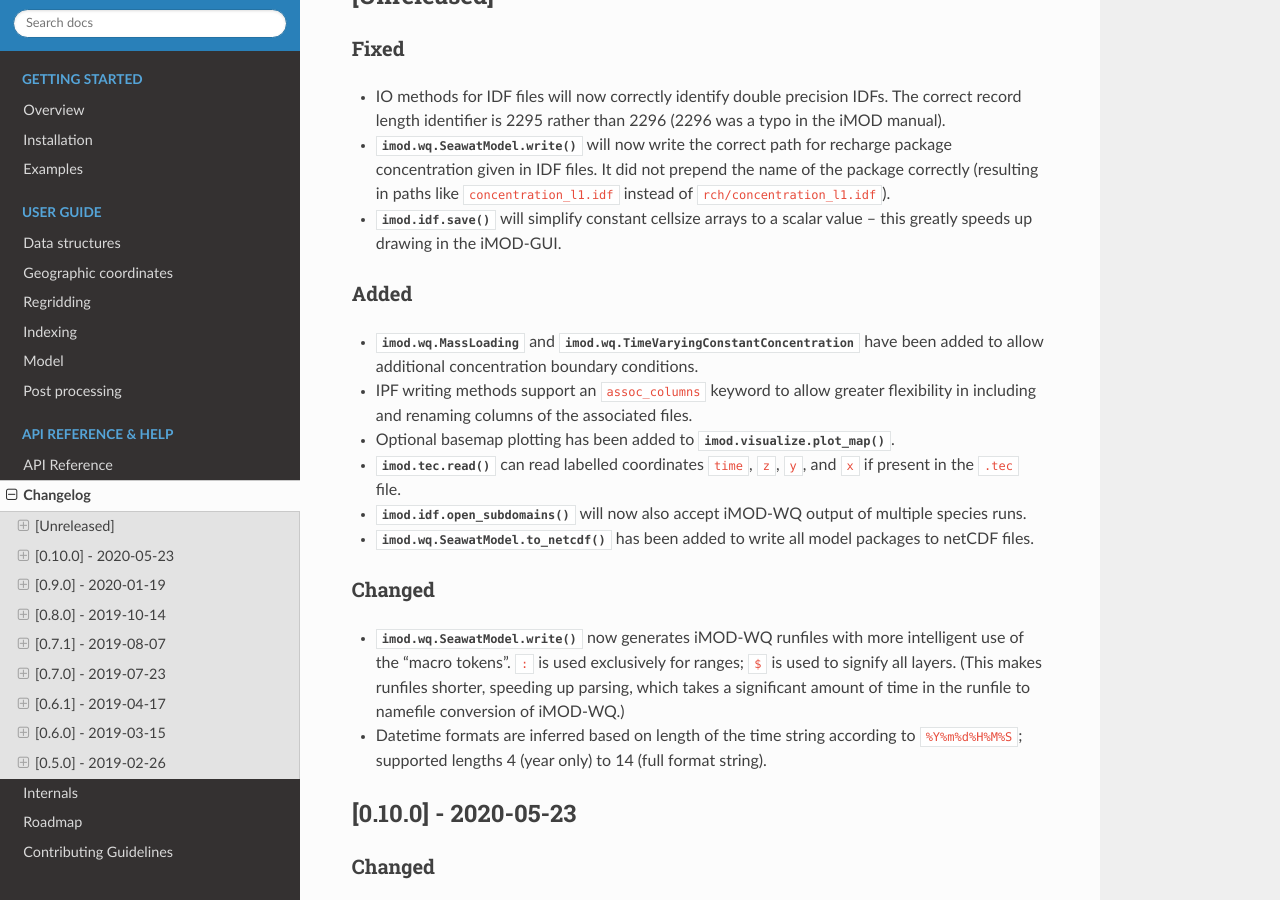
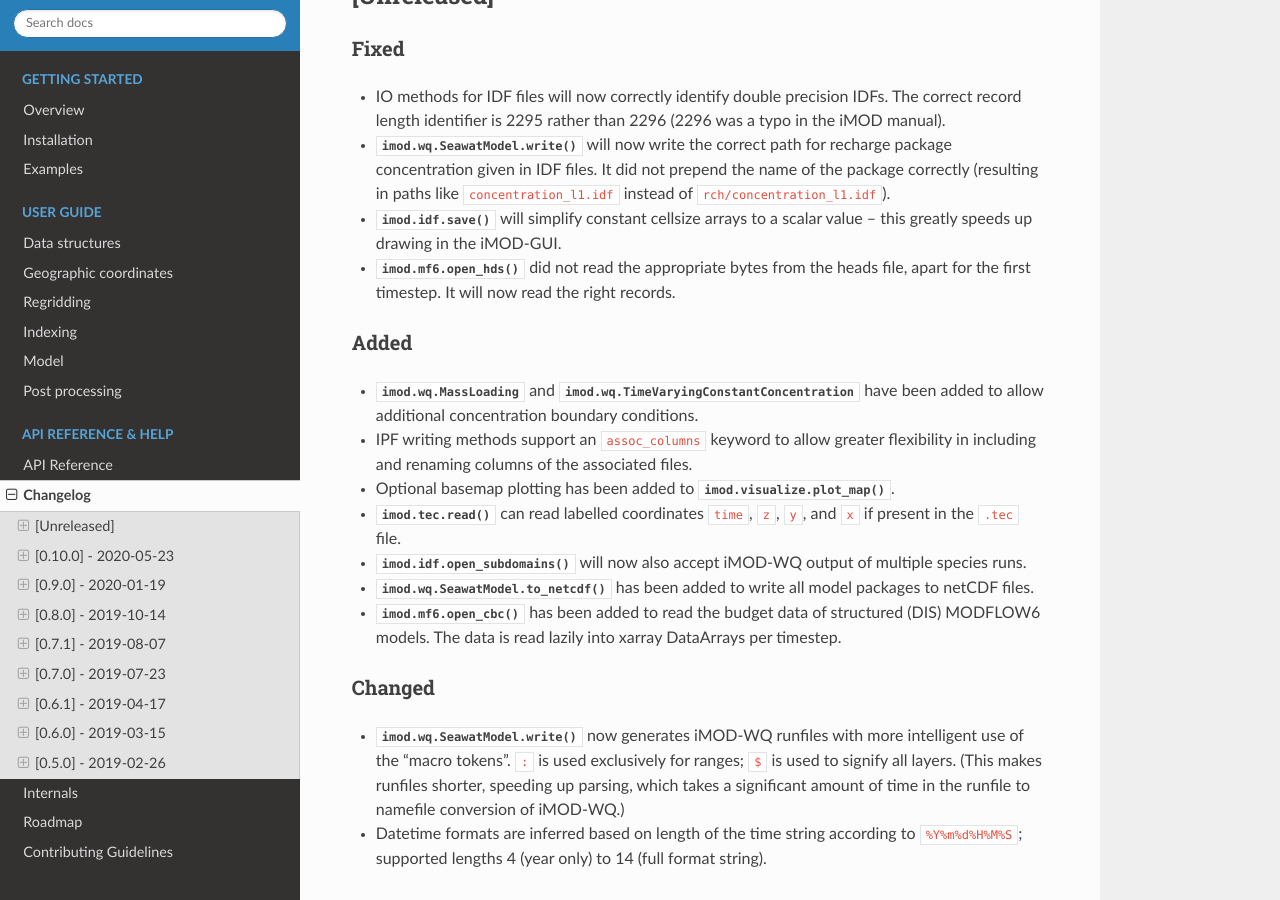
Before and after one commit to Deltares/imod-python, a Sphinx documentation site: the page built from docs/changelog.rst, in a window 1280 px wide and 900 px high, scrolled down 277 px. Built offline with Sphinx 7.4.7 and the Read the Docs theme 2.0.0, drawn with Linux system fonts in a browser that asks for light colours; the version number could not be read and is left out.

Commit message:
Update changelog

```diff
--- a/docs/changelog.rst
+++ b/docs/changelog.rst
@@ -20,6 +20,8 @@ Fixed
    ``concentration_l1.idf`` instead of ``rch/concentration_l1.idf``).
 -  :meth:`imod.idf.save()` will simplify constant cellsize arrays to a scalar
    value -- this greatly speeds up drawing in the iMOD-GUI.
+-  :meth:`imod.mf6.open_hds()` did not read the appropriate bytes from the
+   heads file, apart for the first timestep. It will now read the right records.
 
 Added
 ~~~~~
@@ -35,6 +37,9 @@ Added
    multiple species runs.
 -  :meth:`imod.wq.SeawatModel.to_netcdf()` has been added to write all model
    packages to netCDF files.
+-  :meth:`imod.mf6.open_cbc()` has been added to read the budget data of
+   structured (DIS) MODFLOW6 models. The data is read lazily into xarray
+   DataArrays per timestep.
 
 Changed
 ~~~~~~~
```
